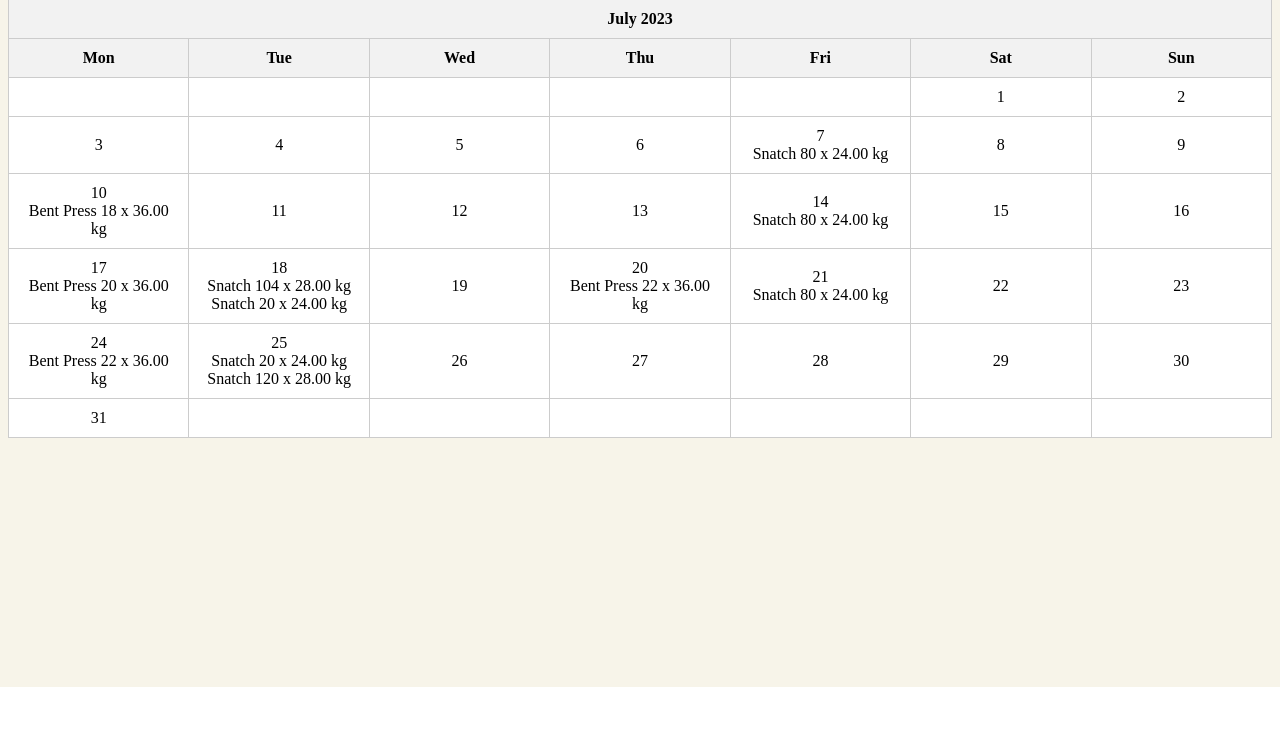
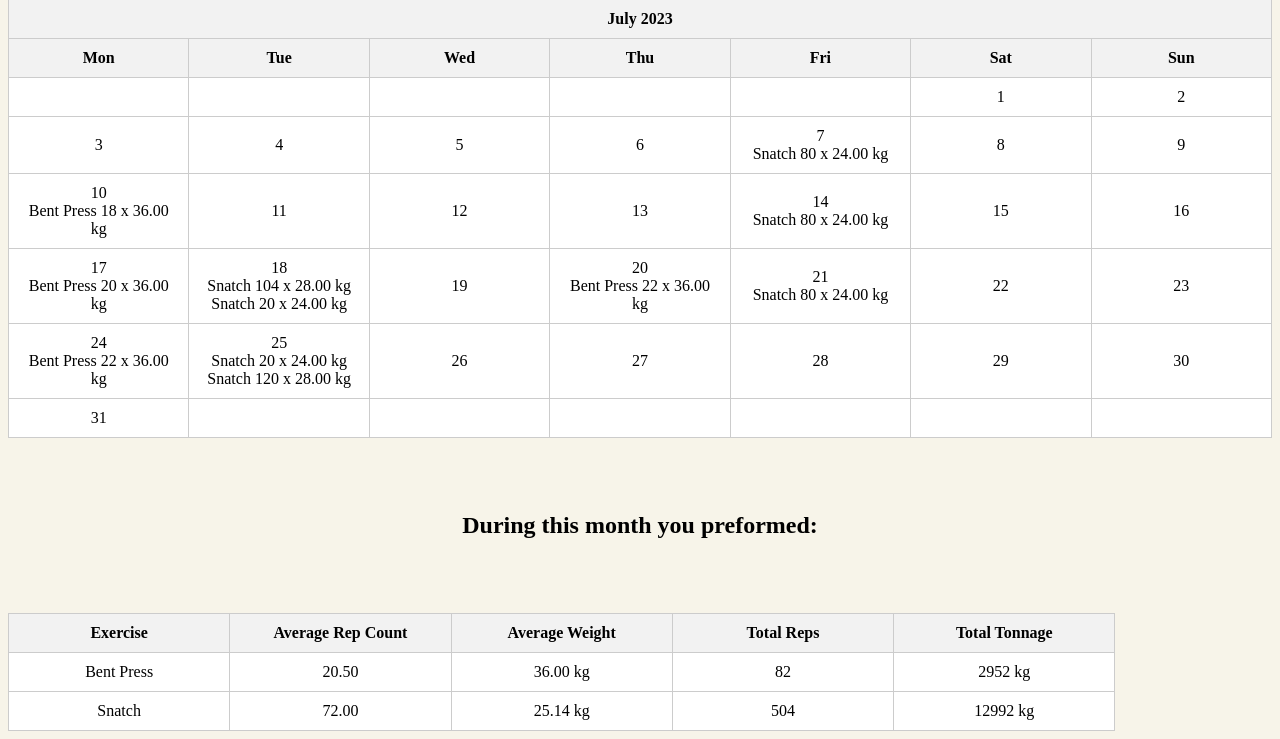
Before and after one commit to Filip-Wikiera/kettlebell_stats, a Django app: page /calendar/ in a window 1280 px wide. Shown: the part 113-852 px from the top of the page. Before the commit the page ends 800 px from the top, so only its background shows below. Run offline with Django 4.2, Linux system fonts and the light colour scheme; a user stored in the database is signed in; data comes from the database, SQL or seed files in the repository.

Commit message:
📅 Added average values to calendar temp

```diff
--- a/kb_statistics/templates/calendar.html
+++ b/kb_statistics/templates/calendar.html
@@ -16,5 +16,29 @@
 <div>
     {{ calendar|safe }}
 </div>
+<br><br><br>
+
+<h2 align="center">During this month you preformed:</h2>
+<br><br><br>
+<table>
+        <tr>
+            <th>Exercise</th>
+            <th>Average Rep Count</th>
+            <th>Average Weight</th>
+            <th>Total Reps</th>
+            <th>Total Tonnage</th>
+        </tr>
+{% for exercise_data in exercise_avg_data %}
+<tr>
+    <td>{{ exercise_data.exercise__name }}</td>
+    <td>{{ exercise_data.avg_rep_count|floatformat:2 }}</td>
+    <td>{{ exercise_data.avg_weight|floatformat:2 }} kg</td>
+    <td>{{ exercise_data.total_reps }}</td>
+    <td>{{ exercise_data.total_tonnage }} kg</td>
+</tr>
+{% endfor %}
+</table>
+
+</div>
 
 {% endblock %}
--- a/kb_statistics/views.py
+++ b/kb_statistics/views.py
@@ -4,6 +4,8 @@ from .forms import SessionFrom, MonthPicker
 from datetime import datetime
 from django.utils.safestring import mark_safe
 from calendar import HTMLCalendar
+from django.db.models import Avg, Sum, F, Func
+from django.db.models.functions import Round
 
 
 def index(request):
@@ -70,10 +72,23 @@ def CalendarView(request):
     cal = cal.replace('<td ', '<td class="calendar-day" ')
     cal = cal.replace('<th ', '<th class="calendar-header" ')
 
+    class Round(Func):
+        function = 'ROUND'
+        arity = 2
+
+    exercise_avg_data = Session.objects.values('exercise__name').annotate(
+
+        avg_rep_count=Avg('rep_count'),
+        avg_weight=Avg('weight'),
+        total_reps=Sum('rep_count'),
+        total_tonnage=Sum(F('rep_count') * F('weight'))
+    )
+
     context = {
         'calendar': mark_safe(cal),
         'sessions': events,
-        'form': form
+        'form': form,
+        'exercise_avg_data': exercise_avg_data
     }
 
     return render(request, 'calendar.html', context)
```
